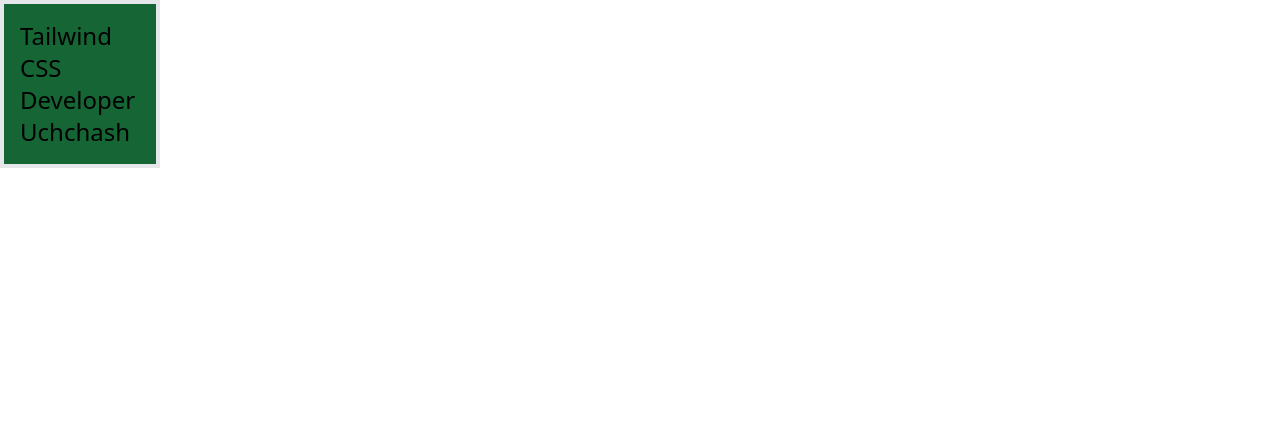
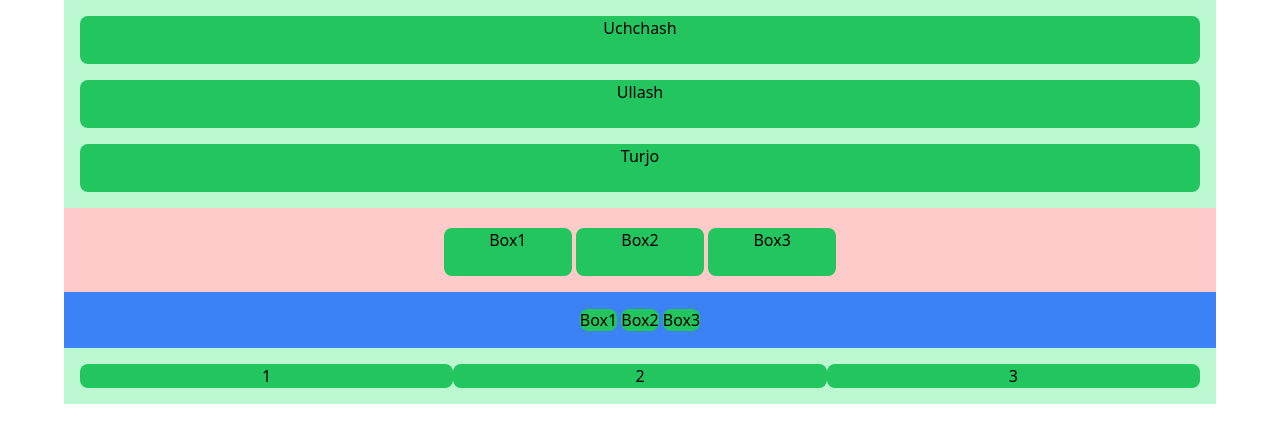
Before and after one commit to Uchchash346/Tailwind-CSS-by-Documentation, a website built with Vite: page index.html in a window 1280 px wide. Built offline with nearby package versions, Linux system fonts and the light colour scheme.

Commit message:
tailwind css display

```diff
--- a/index.html
+++ b/index.html
@@ -9,9 +9,34 @@
     <title>Document</title>
 </head>
 
-<body>
-    <div class="box-border h-30 w-40 p-4 text-2xl border-4 bg-green-800 m4">
+<body class="text-center">
+    <!-- <div class="box-border h-30 w-40 p-4 text-2xl border-4 bg-green-800 m4">
         Tailwind CSS Developer Uchchash
+    </div> -->
+    <!-- CSS Display -->
+    <!-- block -->
+    <div class="bg-green-200 p-4 mx-16 space-y-4">
+        <span class="block h-12 bg-green-500 rounded-lg">Uchchash</span>
+        <span class="block h-12 bg-green-500 rounded-lg">Ullash</span>
+        <span class="block h-12 bg-green-500 rounded-lg">Turjo</span>
+    </div>
+    <!-- Inline block -->
+    <div class="bg-red-200 p-4 mx-16 space-y-1">
+        <span class="inline-block w-32 h-12 bg-green-500 rounded-lg">Box1</span>
+        <span class="inline-block w-32 h-12 bg-green-500 rounded-lg">Box2</span>
+        <span class="inline-block w-32 h-12 bg-green-500 rounded-lg">Box3</span>
+    </div>
+    <!-- Inline -->
+    <div class="bg-blue-500 p-4 mx-16 space-y-4">
+        <span class="inline w-32 h-12 bg-green-500 rounded-lg">Box1</span>
+        <span class="inline w-32 h-12 bg-green-500 rounded-lg">Box2</span>
+        <span class="inline w-32 h-12 bg-green-500 rounded-lg">Box3</span>
+    </div>
+    <!-- Flex -->
+    <div class="flex bg-green-200 p-4 mx-16 ">
+        <div class="flex-auto bg-green-500 rounded-lg">1</div>
+        <div class="flex-auto bg-green-500 rounded-lg">2</div>
+        <div class="flex-auto bg-green-500 rounded-lg">3</div>
     </div>
 </body>
 
```
Also changed, not shown: dist/output.css.
